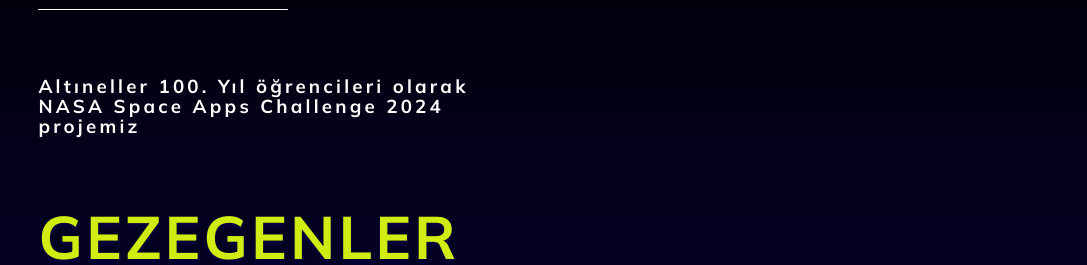
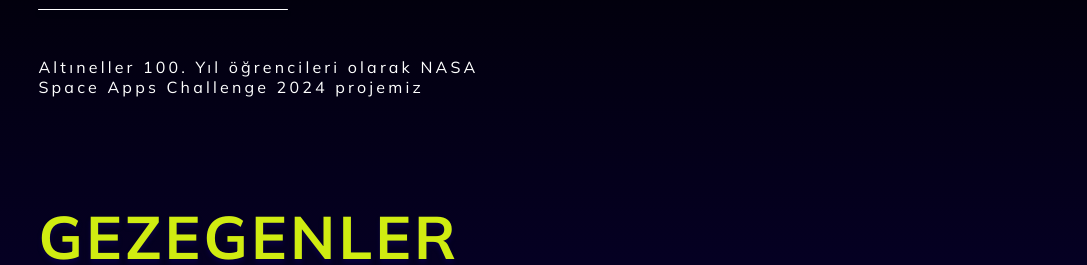
Before and after one commit to CAGANDANISOGLU/spaceconquerors, a plain HTML site: page index.html in a window 1280 px wide. Shown: the part 163-428 px from the top of the page, 0-1087 px from the left. Drawn offline with Linux system fonts and the light colour scheme.

Commit message:
Update index.html

```diff
--- a/index.html
+++ b/index.html
@@ -20,10 +20,10 @@
         <section class="main__HAKKIMIZDA HAKKIMIZDA" id="HAKKIMIZDA">
             <h2 class="about__title">HAKKIMIZDA</h2>
             <div class="about__info info-block">
-                <h3 class="info-block__text">
+                <p class="info-block__text">
                    Altıneller 100. Yıl öğrencileri olarak
                    NASA Space Apps Challenge 2024 projemiz
-                </h3>
+                </p>
                 <img class="info-block__img" src="https://encrypted-tbn0.gstatic.com/images?q=tbn:ANd9GcRPqe0c5tTyms7xGeJJ0BYECjZvjz0F_Ve-KA&s" alt="Altıneller logo" width="150" height="150">
             </div>
         </section>
```
